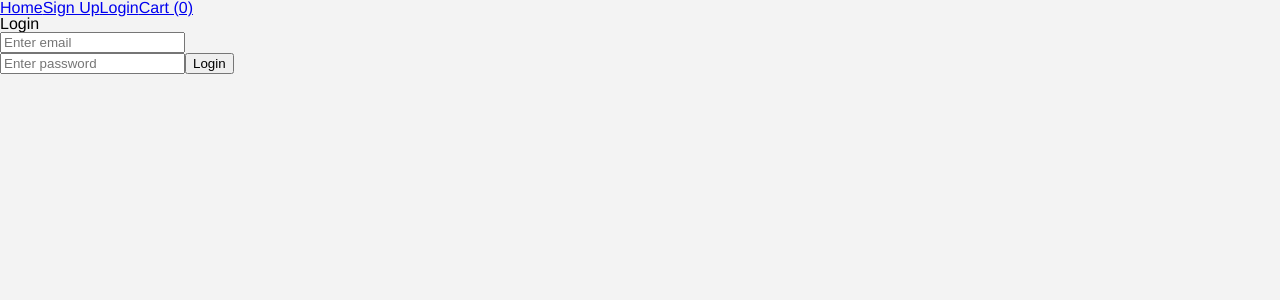
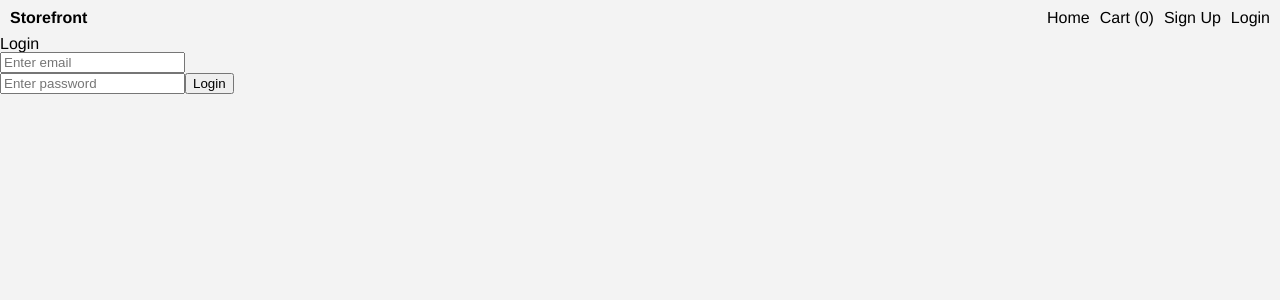
Before and after one commit to RosePatels/storefront, a Vue app in the folder frontend/: page /login in a window 1280 px wide. Shown: the top 300 px of the page. Built offline with nearby package versions, Linux system fonts and the light colour scheme.

Commit message:
Style navbar

```diff
--- a/frontend/src/components/MainNavbar.vue
+++ b/frontend/src/components/MainNavbar.vue
@@ -1,12 +1,27 @@
 <template>
-  <div id="nav">
-    <router-link :to="{ name: 'product-list' }"> Home</router-link>
-    <router-link v-if="isLoggedIn" :to="{ name: 'add-product' }">Add New Product</router-link>
-    <router-link v-if="!isLoggedIn" :to="{ name: 'signup' }">Sign Up</router-link>
-    <router-link v-if="!isLoggedIn" :to="{ name: 'login' }">Login</router-link>
-    <router-link v-if="isLoggedIn" @click="userAuth.logout" :to="{ name: 'login' }">Logout</router-link>
-    <router-link :to="{ name: 'cart' }">Cart  ({{ cart.cartItems.length }})</router-link>
-  </div>
+  <nav id="nav">
+    <div class="nav-logo"><router-link :to="{ name: 'product-list' }">Storefront</router-link></div>
+    <ul class="nav-links">
+      <li>
+        <router-link :to="{ name: 'product-list' }"> Home</router-link>
+      </li>
+      <li v-if="isLoggedIn">
+        <router-link :to="{ name: 'add-product' }">Add New Product</router-link>
+      </li>
+      <li>
+        <router-link :to="{ name: 'cart' }">Cart  ({{ cart.cartItems.length }})</router-link>
+      </li>
+      <li v-if="!isLoggedIn">
+        <router-link :to="{ name: 'signup' }">Sign Up</router-link>
+      </li>
+      <li v-if="!isLoggedIn">
+        <router-link :to="{ name: 'login' }">Login</router-link>
+      </li>
+      <li v-if="isLoggedIn">
+        <router-link @click="userAuth.logout" :to="{ name: 'login' }">Logout</router-link>
+      </li>
+    </ul>
+  </nav>
 </template>
 
 <script setup>
@@ -20,5 +35,34 @@ const isLoggedIn = computed(() => userAuth.loggedIn);
 </script>
 
 <style>
+#nav {
+  display: flex;
+  justify-content: space-between;
+  padding: 5px 0;
+}
 
+.nav-logo {
+  font-weight: 700;
+  padding: 5px 10px;
+}
+
+.nav-logo a {
+  text-decoration: none;
+  color: black;
+}
+
+.nav-links {
+  display: flex;
+  padding-right:
+}
+
+.nav-links li {
+  padding: 5px 10px 5px 0;
+}
+
+.nav-links li a {
+  font-weight: 500;
+  text-decoration: none;
+  color: black;
+}
 </style>
```
